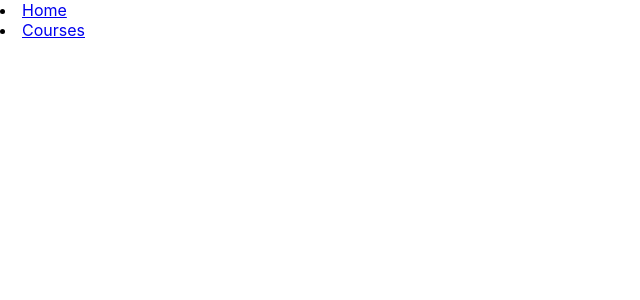
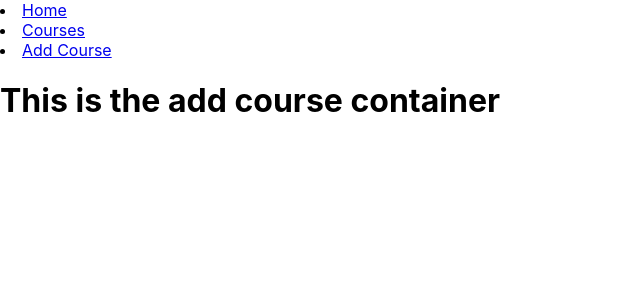
Before and after one commit to willjatlas/course_tracker, a React (Create React App) app in the folder client/: page /add-course in a window 1280 px wide. Shown: the top 300 px of the page, without its empty margins (0-640 px from the left). Built offline with nearby package versions, Linux system fonts and the light colour scheme; no server answers.

Commit message:
setting up at course route

```diff
--- a/client/src/App.js
+++ b/client/src/App.js
@@ -1,16 +1,20 @@
 import { useEffect , useState} from 'react';
 import {BrowserRouter as Router, Route, Switch} from "react-router-dom"
-import './App.css';
+import { getCourses, getCutomers } from './services/CTAppServices';
+
 import HomeContainer from "./containers/HomeContainer";
 import CourseContainer from './containers/CoursesContainer';
 import BookingContainer from "./containers/BookingContainer";
+import AddCourseContainer from "./containers/AddCourseContainer";
 import NavBar from "./components/NavBar";
-import { getCourses, getCutomers } from './services/CTAppServices';
+
+import './App.css';
 
 function App() {
 
   const [courses, setCourses]      = useState([]);
   const [customers , setCustomers] = useState([]);
+
 
   useEffect(()=>{
 
@@ -31,6 +35,7 @@ function App() {
         <Switch>
           <Route exact path="/" component={HomeContainer} />
           <Route path="/courses" exact render={()=> <CourseContainer courses={courses} /> } />
+          <Route path="/add-course" exact render={()=> <AddCourseContainer /> } />
           <Route path="/booking" exact render={()=> <BookingContainer /> } />
         </Switch>
       </Router>
--- a/client/src/components/NavBar.js
+++ b/client/src/components/NavBar.js
@@ -10,8 +10,9 @@ const NavBar = () => {
                 <li>
                     <Link className="nav-bar-link" to="/courses"> Courses </Link>
                 </li>
-
-
+                <li>
+                    <Link className="nav-bar-link" to="/add-course"> Add Course </Link>
+                </li>
             </nav>
         </>
     )
--- /dev/null
+++ b/client/src/containers/AddCourseContainer.js
@@ -0,0 +1,11 @@
+const AddCourseContainer = () => {
+
+    return(
+        <>
+            <h1> This is the add course container </h1>
+        </>
+    )
+
+}
+
+export default AddCourseContainer;
```
Also changed, not shown: 1 other file (tests, documents, lock files or other folders).
